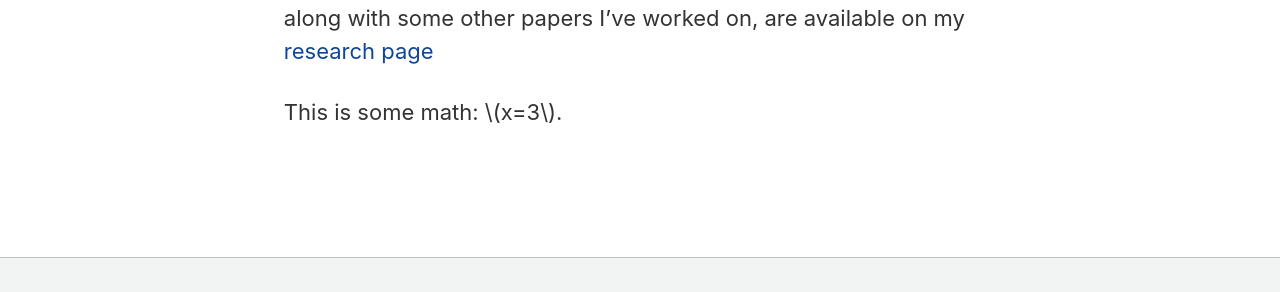
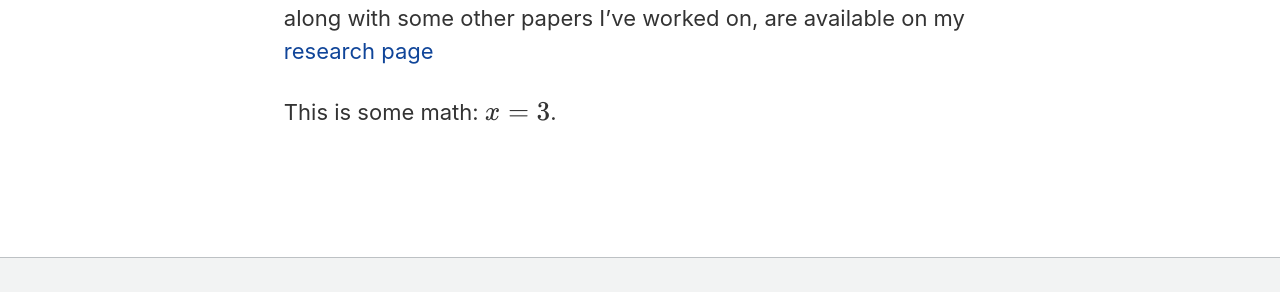
Before and after one commit to oscarlevin/oscarlevin.github.io, a Jekyll site: the page built from index.md, in a window 1280 px wide. Shown: the part 1527-1819 px from the top of the page. Built offline with Jekyll 4.4.1, drawn with Linux system fonts in a browser that asks for light colours; formulas are drawn with MathJax 3; part of the change alters nothing that is shown.

```diff
--- a/_includes/head/custom.html
+++ b/_includes/head/custom.html
@@ -1,4 +1,8 @@
 <!-- start custom head snippets -->
+
+<script type="text/javascript" async
+  src="https://cdnjs.cloudflare.com/ajax/libs/mathjax/2.7.1/MathJax.js?config=TeX-MML-AM_CHTML">
+</script>
 
 <!-- insert favicons. use http://realfavicongenerator.net/ -->
 <link rel="shortcut icon" type="image/x-icon" href="/favicon.png">
```
